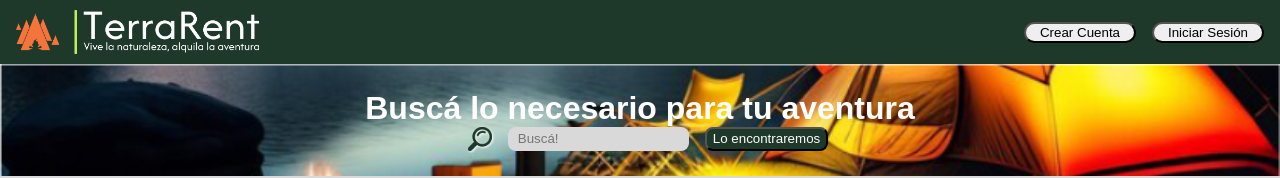
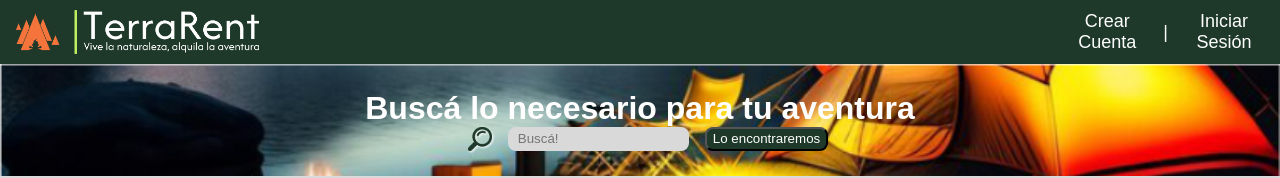
Before and after one commit to ManuLoiacono/G5---integrador, a React (Create React App) app in the folder cra-integrador/: page / in a window 1280 px wide. Shown: the top 178 px of the page. Built offline with nearby package versions, Linux system fonts and the light colour scheme; a web font is replaced by a local one.

Commit message:
Modificaciones en header y creacion de componente Admin

```diff
--- a/cra-integrador/src/App.jsx
+++ b/cra-integrador/src/App.jsx
@@ -3,6 +3,7 @@ import style from "./Styles/app.css";
 import { BrowserRouter, Route , Routes } from "react-router-dom";
 import Home from './Routes/Home';
 import React from "react";
+import Admin from "./components/Admin.jsx";
 
 function App() {
   return (
@@ -11,6 +12,7 @@ function App() {
   <Header/>
   <Routes>
     <Route path='/' element={<Home/>}/>
+    <Route path='/admin' element={<Admin/>}/>
   </Routes>
   </BrowserRouter>
   </>
--- a/cra-integrador/src/Styles/app.css
+++ b/cra-integrador/src/Styles/app.css
@@ -33,15 +33,28 @@ header{
 header div {
     display: flex;
     justify-content: space-between;
-
-    }
-header div button{
+}
+/*header div button{
     margin: auto;
     margin-right:1rem ;
     width: 7rem;
     border-radius: 44px;
+}*/
+header div button{
 
+    width: 7rem;
+    background-color:transparent;
+    border: none;
+    color: var(--color-blanco);
+    font-size: large;
 }
+header div span{
+    border: none;
+    color: var(--color-blanco);
+    font-size: large;
+    align-self: center;
+}
+
 /*HEADER*/
 .home{
     background-color: var(--color-gris2);
--- /dev/null
+++ b/cra-integrador/src/components/Admin.jsx
@@ -0,0 +1,16 @@
+import React from 'react'
+
+const Admin = () => {
+  return (
+    <div>
+        <h4>
+            Admin
+        </h4>
+        <button>
+            Agregar producto
+        </button>
+    </div>
+  )
+}
+
+export default Admin
--- a/cra-integrador/src/components/Header.jsx
+++ b/cra-integrador/src/components/Header.jsx
@@ -5,8 +5,14 @@ import { Link } from "react-router-dom"
 function Header(){
     return(
         <>
-        <header><Link to={'/'}><img className="logo" src={image} /></Link>
-         <div id="button-container"><button>Crear Cuenta</button><button>Iniciar Sesión</button></div></header>
+        <header>
+            <Link to={'/'}><img className="logo" src={image} /></Link>
+            <div id="button-container">
+                <button>Crear Cuenta</button>
+                <span>|</span>
+                <button>Iniciar Sesión</button>
+            </div>
+        </header>
         </>
     )
 }
```
